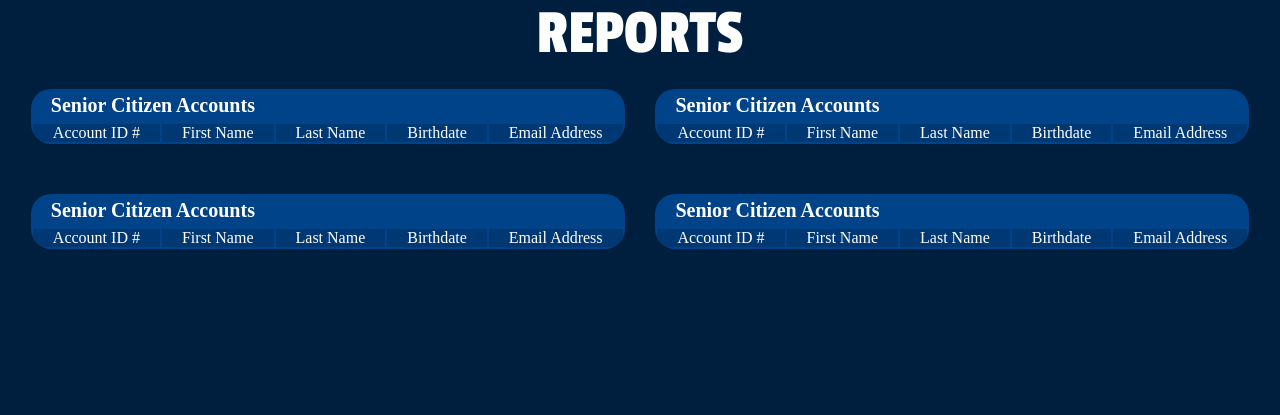
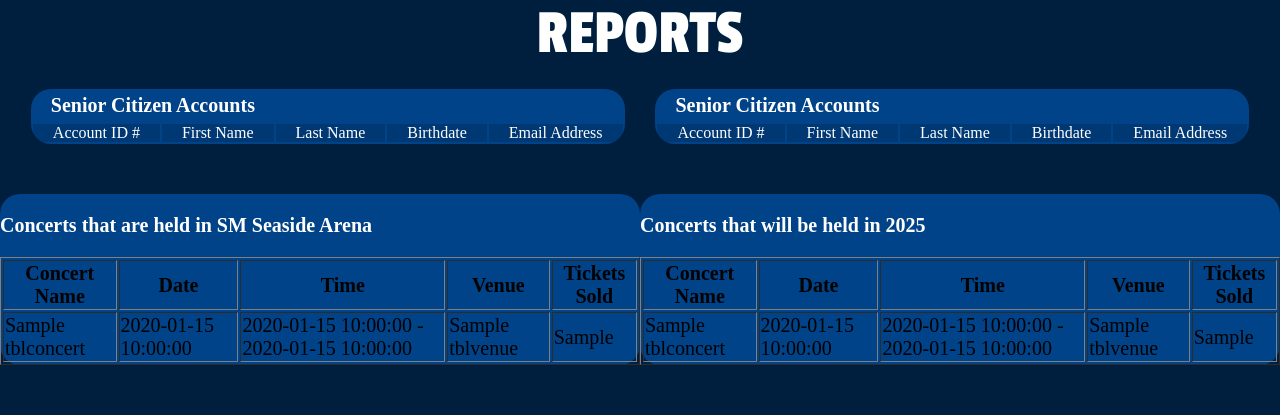
Before and after one commit to rayalindley/LoudwaveMusic-PHP, a PHP site: page /report.php in a window 1280 px wide. Shown: the part 454-869 px from the top of the page. Before the commit the page ends 703 px from the top, so only its background shows below. Run offline with PHP 8.4, Linux system fonts and the light colour scheme; tables that the repository leaves empty or names only in its code hold one stand-in row (values such as "Sample post"); some web fonts are replaced.

Commit message:
changed dbname, & updated report!

```diff
--- a/connect.php
+++ b/connect.php
@@ -1,5 +1,5 @@
 <?php
-	$connection = new mysqli('localhost', 'root','','dbjaranillaf3');
+	$connection = new mysqli('localhost', 'root','','dbloudwavemusic');
 
 	if (!$connection){
 		die (mysqli_error($mysqli));
--- a/report.php
+++ b/report.php
@@ -80,63 +80,61 @@
         <div class="rowreports">
             <div class="indivreport">
                 <?php
-                    $sqlreport2 = "SELECT p.firstname, p.lastname, p.birthdate, a.emailadd, a.userid_fk
-                                FROM tbluserprofile AS p
-                                INNER JOIN tbluseraccount AS a
-                                ON p.userid = a.userid_fk
-                                WHERE DATE_FORMAT(FROM_DAYS(DATEDIFF(NOW(), p.birthdate)), '%Y') >= 60";
+                  $query = "SELECT concert_name, date, start_time, end_time, venueid, tickets_sold FROM tblconcert WHERE venueid = 1";
+                  $result = mysqli_query($connection,$query);
 
-                    $reportres = mysqli_query($connection, $sqlreport2);
+                  if(!$result){
+                    die("Query failed: " . mysqli_error($connection));
+                  }
 
-                    echo '<h3 class="reportname"> Senior Citizen Accounts</h3>';
-                    echo '<table class="indivreporttable">';
-                    echo '<tr class="columntitle">';
-                    echo "<td> Account ID # </td>";
-                    echo "<td> First Name </td>";
-                    echo "<td> Last Name </td>";
-                    echo "<td> Birthdate </td>";
-                    echo "<td> Email Address </td>";
-                    echo "</tr>";
-                    while ($row = mysqli_fetch_assoc($reportres)) {
-                        echo "<tr>";
-                        echo "<td> {$row['userid_fk']} </td>";
-                        echo "<td> {$row['firstname']} </td>";
-                        echo "<td> {$row['lastname']} </td>";
-                        echo "<td> {$row['birthdate']} </td>";
-                        echo "<td> {$row['emailadd']} </td>";
-                        echo "</tr>";
-                    }
 
-                    echo "</table>";
+                  echo "<h3>Concerts that are held in SM Seaside Arena</h3>";
+                  echo "<table border='1'>";
+                  echo "<tr><th>Concert Name</th><th>Date</th><th>Time</th><th>Venue</th><th>Tickets Sold</th></tr>";
+
+                  while ($row = mysqli_fetch_assoc($result )) {
+                      // Generate a link to concertdetails.php with concert ID as parameter
+                      echo "<tr>";
+                      echo "<td>" . $row['concert_name'] . "</td>";
+                      echo "<td>" . $row['date'] . "</td>";
+                      echo "<td>" . $row['start_time'] . " - " . $row['end_time'] . "</td>";
+                      $venueID = $row['venueid'];
+                      $venueQuery = "SELECT venue_name FROM tblvenue WHERE venueid = $venueID";
+                      $venueResult = mysqli_query($connection, $venueQuery);
+                      $venue = mysqli_fetch_assoc($venueResult);
+                      $venueName = $venue['venue_name'];
+                      echo "<td>" . $venueName . "</td>";
+                      echo "<td>" . $row['tickets_sold'] . "</td>";
+                      echo "</tr>";
+                  }
+                  echo "</table>";
                 ?>
             </div>
 
             <div class="indivreport">
                 <?php
-                    $sqlreport2 = "SELECT p.firstname, p.lastname, p.birthdate, a.emailadd, a.userid_fk
-                                FROM tbluserprofile AS p
-                                INNER JOIN tbluseraccount AS a
-                                ON p.userid = a.userid_fk
-                                WHERE DATE_FORMAT(FROM_DAYS(DATEDIFF(NOW(), p.birthdate)), '%Y') >= 60";
+                    $query = "SELECT concert_name, date, start_time, end_time, venueid, tickets_sold FROM tblconcert WHERE venueid = 1";
+                    $result = mysqli_query($connection,$query);
 
-                    $reportres = mysqli_query($connection, $sqlreport2);
+                    if(!$result){
+                      die("Query failed: " . mysqli_error($connection));
+                    }
+                    echo "<h3>Concerts that will be held in 2025</h3>";
+                    echo "<table border='1'>";
+                    echo "<tr><th>Concert Name</th><th>Date</th><th>Time</th><th>Venue</th><th>Tickets Sold</th></tr>";
 
-                    echo '<h3 class="reportname"> Senior Citizen Accounts</h3>';
-                    echo '<table class="indivreporttable">';
-                    echo '<tr class="columntitle">';
-                    echo "<td> Account ID # </td>";
-                    echo "<td> First Name </td>";
-                    echo "<td> Last Name </td>";
-                    echo "<td> Birthdate </td>";
-                    echo "<td> Email Address </td>";
-                    echo "</tr>";
-                    while ($row = mysqli_fetch_assoc($reportres)) {
+                    while($row = mysqli_fetch_assoc($result)){
                         echo "<tr>";
-                        echo "<td> {$row['userid_fk']} </td>";
-                        echo "<td> {$row['firstname']} </td>";
-                        echo "<td> {$row['lastname']} </td>";
-                        echo "<td> {$row['birthdate']} </td>";
-                        echo "<td> {$row['emailadd']} </td>";
+                        echo "<td>" . $row['concert_name'] . "</td>";
+                        echo "<td>" . $row['date'] . "</td>";
+                        echo "<td>" . $row['start_time'] . " - " . $row['end_time'] . "</td>";
+                        $venueID = $row['venueid'];
+                        $venueQuery = "SELECT venue_name FROM tblvenue WHERE venueid = $venueID";
+                        $venueResult = mysqli_query($connection, $venueQuery);
+                        $venue = mysqli_fetch_assoc($venueResult);
+                        $venueName = $venue['venue_name'];
+                        echo "<td>" . $venueName . "</td>";
+                        echo "<td>" . $row['tickets_sold'] . "</td>";
                         echo "</tr>";
                     }
 
```
